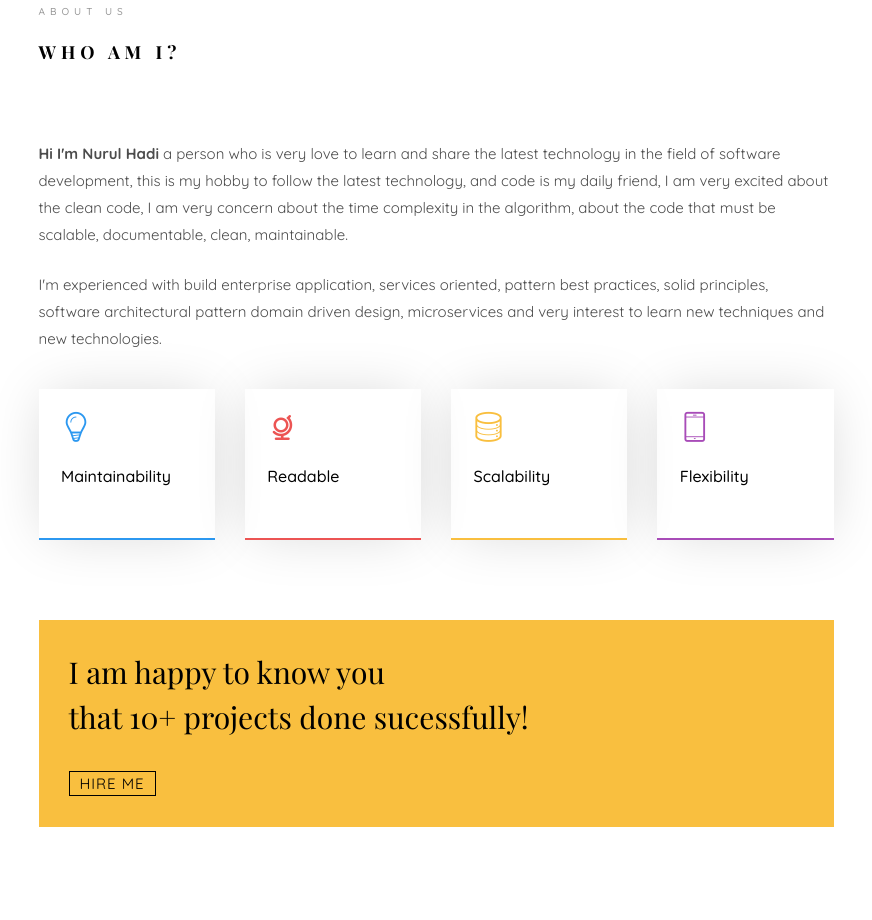
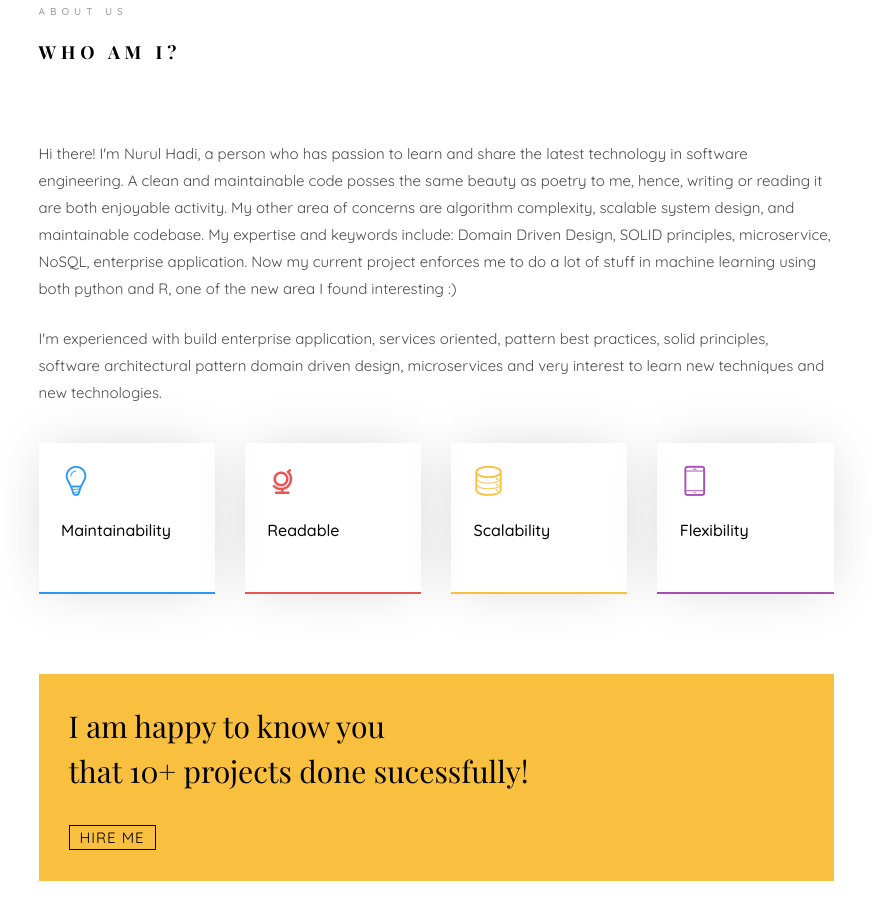
Before and after one commit to NHadi/profile, a plain HTML site: page index.html in a window 1280 px wide. Shown: the part 1007-1927 px from the top of the page, without its empty margins (354-1226 px from the left). Drawn offline with nearby package versions, Linux system fonts and the light colour scheme; files whose address does not match are found by name; a web font is replaced by a local one.

Commit message:
Update index.html

```diff
--- a/index.html
+++ b/index.html
@@ -141,8 +141,7 @@ Copyright &copy;<script>document.write(new Date().getFullYear());</script> All r
 										<span class="heading-meta">About Us</span>
 										<h2 class="colorlib-heading">Who Am I?</h2>
                                         <p>
-                                            <strong>Hi I'm Nurul Hadi</strong>
-                                            a person who is very love to learn and share the latest technology in the field of software development, this is my hobby to follow the latest technology, and code is my daily friend, I am very excited about the clean code, I am very concern about the time complexity in the algorithm, about the code that must be scalable, documentable, clean, maintainable.
+                                            Hi there! I'm Nurul Hadi, a person who has passion to learn and share the latest technology in software engineering. A clean and maintainable code posses the same beauty as poetry to me, hence, writing or reading it are both enjoyable activity. My other area of concerns are algorithm complexity, scalable system design, and maintainable codebase. My expertise and keywords include: Domain Driven Design, SOLID principles, microservice, NoSQL, enterprise application. Now my current project enforces me to do a lot of stuff in machine learning using both python and R, one of the new area I found interesting :)
                                         </p>
                                         <p>
                                             I'm experienced with build enterprise application, services oriented, pattern best practices, solid principles, software architectural pattern domain driven design, microservices and very interest to learn new techniques and new technologies.
```
